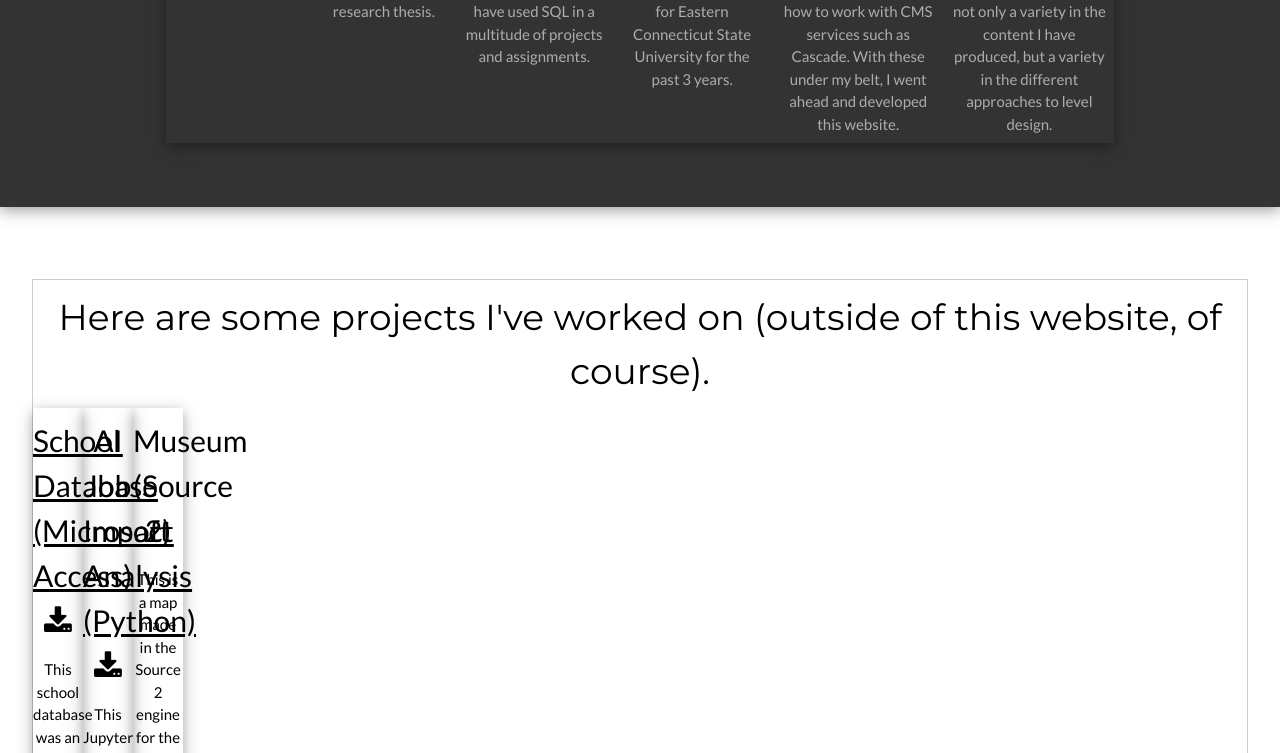
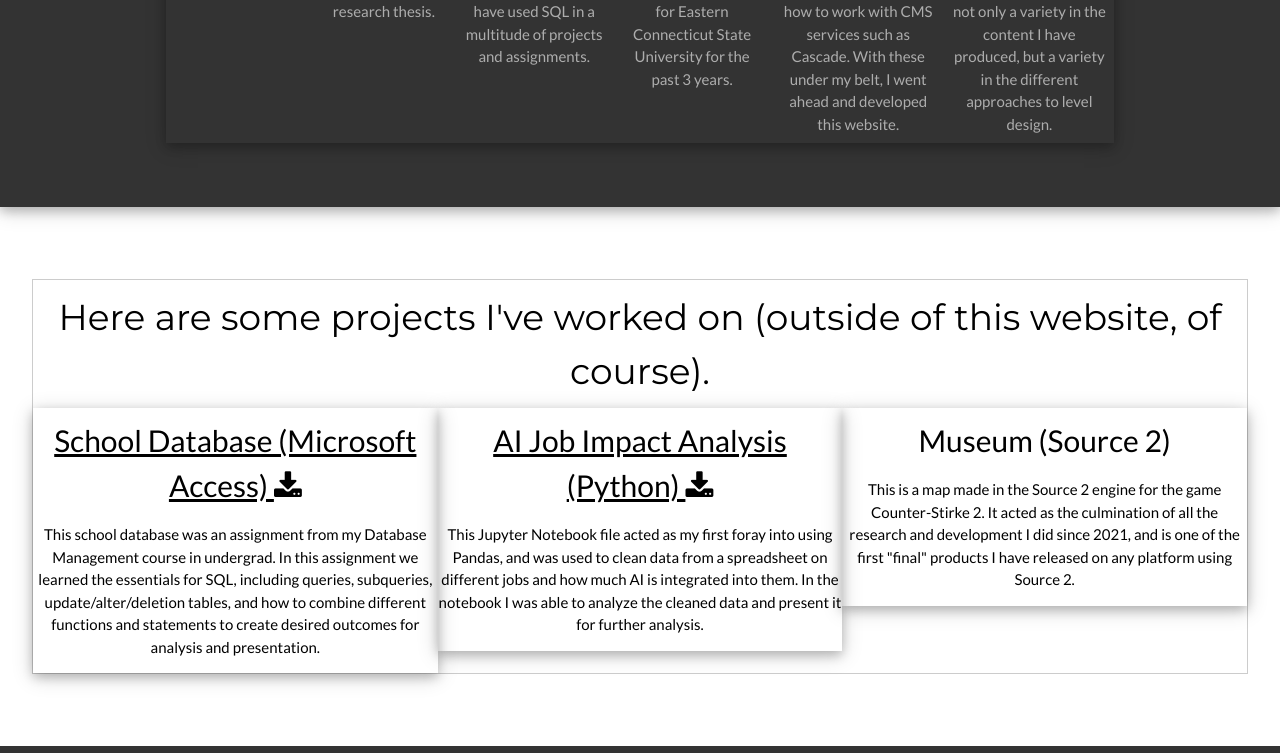
Before and after one commit to hinesjos/hinesjos.github.io, a plain HTML site: page index.html in a window 1280 px wide. Shown: the part 2002-2755 px from the top of the page. Drawn offline with nearby package versions, Linux system fonts and the light colour scheme.

Commit message:
RemoveBugs1

```diff
--- a/index.html
+++ b/index.html
@@ -49,18 +49,6 @@ th {
   color: white;
 }
 
-#Overview {
-  scroll-behavior: smooth;
-}
-#Skills {
-  scroll-behavior: smooth;
-}
-#Portfolio {
-  scroll-behavior: smooth;
-}
-.cardheight {
-  width: 50px
-}
 </style>
 </head>
 <body>
@@ -158,19 +146,19 @@ th {
   <div class="w3-padding">
     <div class="w3-center w3-row w3-border">
       <h1>Here are some projects I've worked on (outside of this website, of course).</h1>
-      <div class="w3-third w3-card-4 cardheight">
+      <div class="w3-third w3-card-4 ">
         <a href="SchoolDB.zip" download="SchoolDB"><h2>School Database (Microsoft Access) <i class="fa fa-download" aria-hidden="true"></i></h2></a>
         <p>This school database was an assignment from my Database Management course in undergrad. In this assignment we learned the essentials for SQL, including queries, subqueries, update/alter/deletion tables, and how to
           combine different functions and statements to create desired outcomes for analysis and presentation.
         </p>
       </div>
-      <div class="w3-third w3-card-4 cardheight">
+      <div class="w3-third w3-card-4 ">
         <a href="AIImpactAnalysis.zip" download="AIJobAnalysis"><h2>AI Job Impact Analysis (Python) <i class="fa fa-download" aria-hidden="true"></i></h2></a>
         <p>This Jupyter Notebook file acted as my first foray into using Pandas, and was used to clean data from a spreadsheet on different jobs and how much AI is integrated into them.
           In the notebook I was able to analyze the cleaned data and present it for further analysis.
         </p>
       </div>
-      <div class="w3-third w3-card-4 cardheight">
+      <div class="w3-third w3-card-4 ">
         <h2>Museum (Source 2) </h2>
         <p>This is a map made in the Source 2 engine for the game Counter-Stirke 2. It acted as the culmination of all the research and development I did since 2021, and is one of the first "final" products I have released on
           any platform using Source 2.
```
